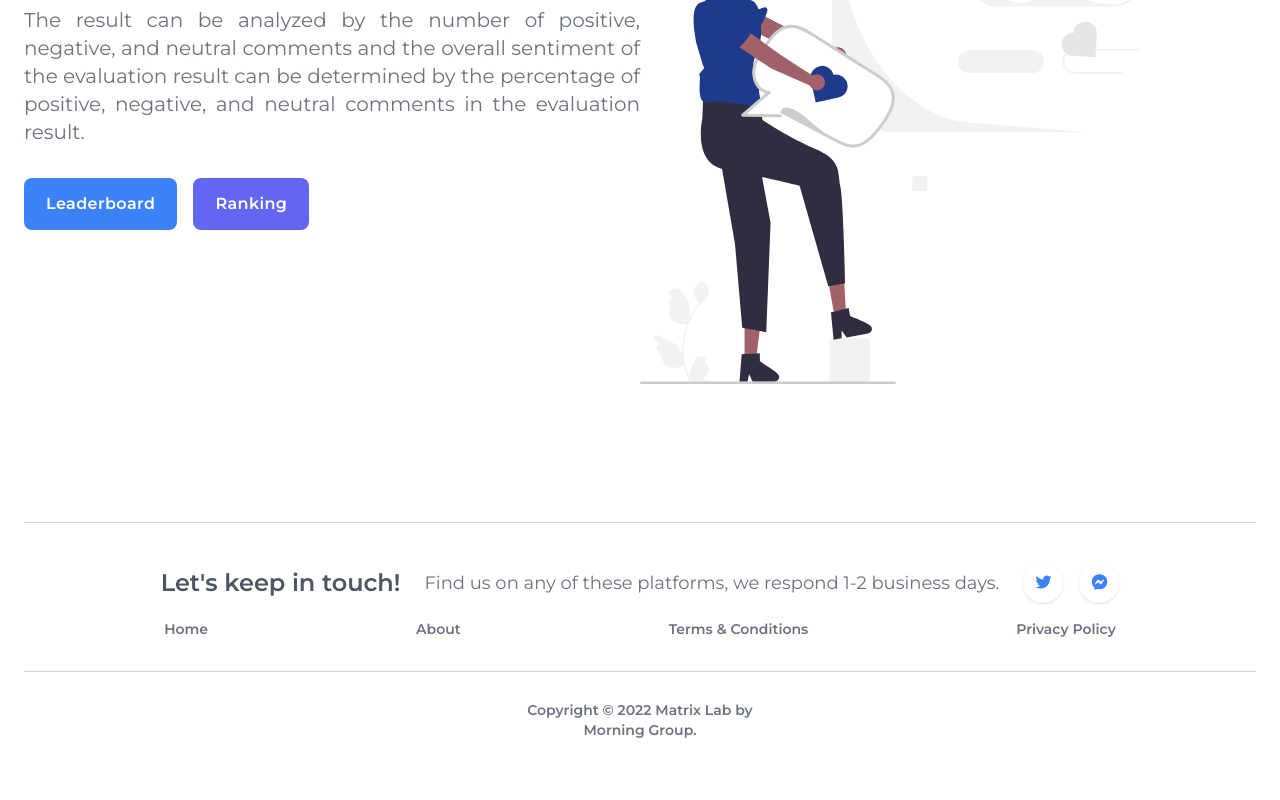
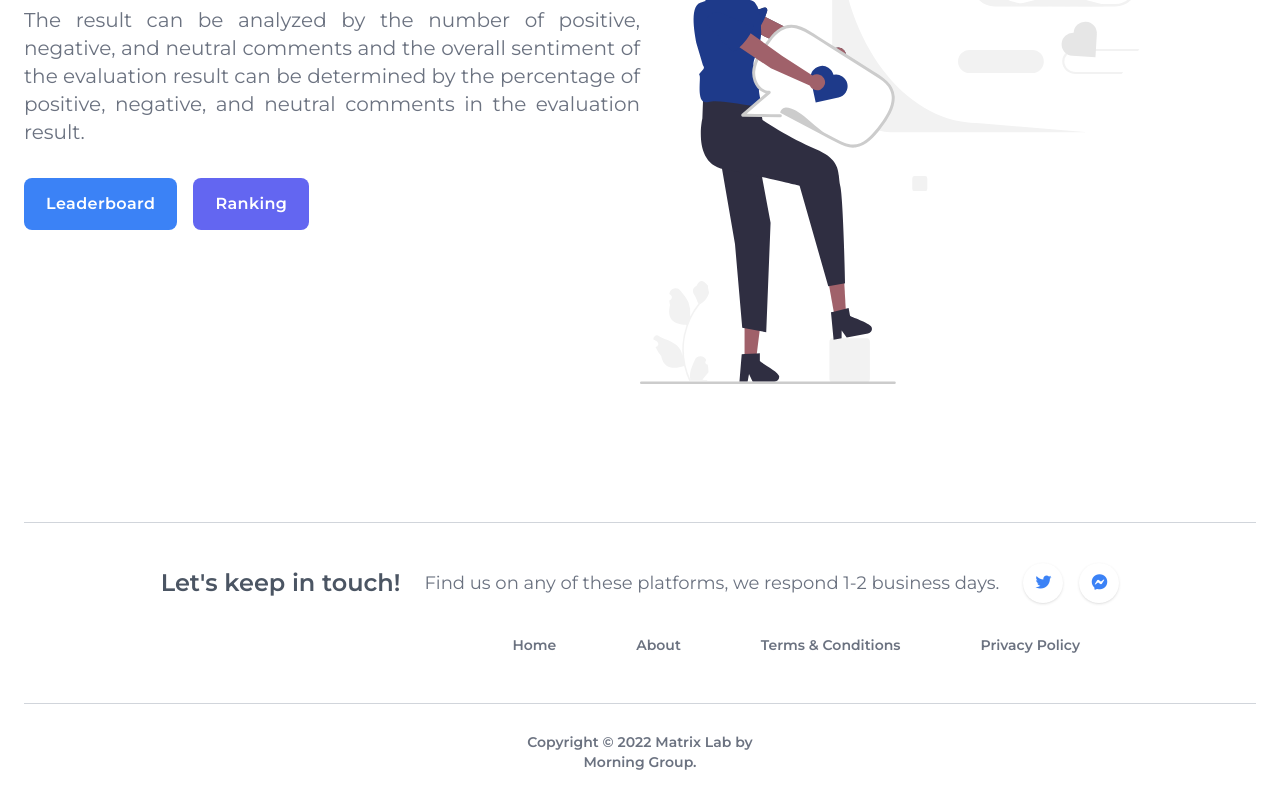
Before and after one commit to Jm-Paunlagui/Matrix-Lab-Client, a React (Create React App) app in the folder client/: page / in a window 1280 px wide. Shown: the part 334-1134 px from the top of the page. Before the commit the page ends 1102 px from the top, so only its background shows below. Built offline with nearby package versions, Linux system fonts and the light colour scheme.

Commit message:
Footer update

```diff
--- a/client/src/components/footers/Footer.js
+++ b/client/src/components/footers/Footer.js
@@ -70,8 +70,8 @@ export default function Footer() {
             </div>
           </div>
         </div>
-        <div className="flex flex-wrap text-center">
-          <div className="items-center w-full md:flex md:space-x-52 place-content-center">
+        <div className="flex flex-wrap text-center py-4">
+          <div className="items-center w-full md:flex md:space-x-20 lg:place-content-end lg:px-4 xl:px-44 place-content-center">
             {UsefulLinks.map((link) => (
               <Link to={`/${link.link}`} key={link.name}>
                 <div className="block pb-2 text-sm font-semibold transition duration-300 ease-linear delay-150 hover:text-gray-800">
```
